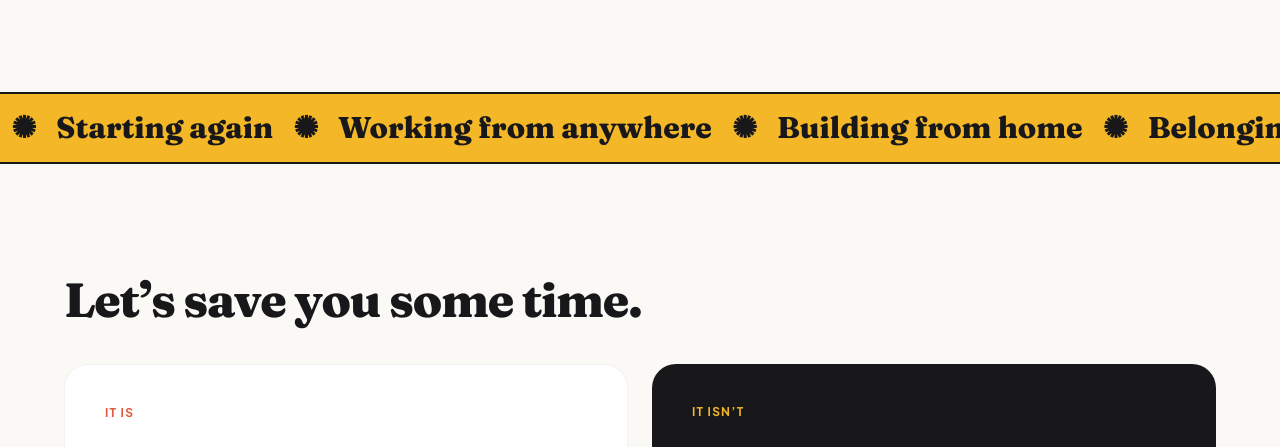
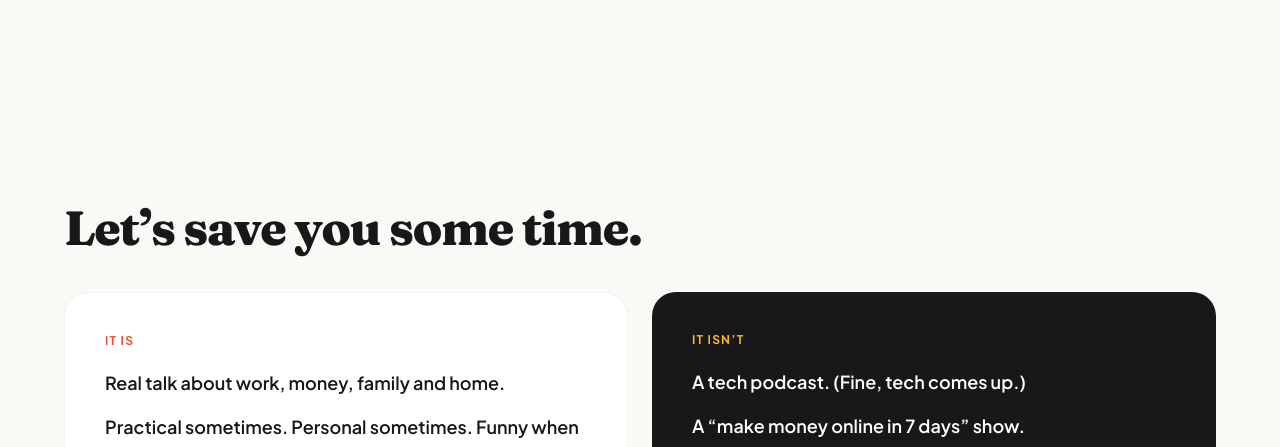
Before and after one commit to shyakaster/digital-hustle-africa, a website: page index.html in a window 1280 px wide. Shown: the part 653-1100 px from the top of the page. Drawn offline with nearby package versions, Linux system fonts and the light colour scheme.

Commit message:
feat: remove sliding topic ticker from home page
Co-Authored-By: Claude Sonnet 5.5 <noreply@anthropic.com>

```diff
--- a/assets/site.css
+++ b/assets/site.css
@@ -2,16 +2,6 @@
 .hl {
   background: linear-gradient(transparent 62%, #f3b728 62%, #f3b728 92%, transparent 92%);
   padding: 0 0.1em;
-}
-.marquee {
-  display: flex;
-  width: max-content;
-  animation: marquee 38s linear infinite;
-}
-@keyframes marquee {
-  to {
-    transform: translateX(-50%);
-  }
 }
 .card-lift {
   transition:
@@ -29,9 +19,6 @@ button:focus-visible {
   border-radius: 8px;
 }
 @media (prefers-reduced-motion: reduce) {
-  .marquee {
-    animation: none;
-  }
   .card-lift,
   .card-lift:hover {
     transition: none;
--- a/index.html
+++ b/index.html
@@ -165,25 +165,6 @@
             </div>
           </div>
         </div>
-      </section>
-
-      <!-- TOPIC TICKER -->
-      <section
-        class="bg-brand-yellow border-y-2 border-brand-charcoal overflow-hidden"
-        aria-label="Topics we talk about"
-      >
-        <div class="marquee py-4 font-display font-extrabold text-2xl md:text-3xl whitespace-nowrap" aria-hidden="true">
-          <span class="px-5">Leaving home</span><span>✺</span> <span class="px-5">Starting again</span><span>✺</span>
-          <span class="px-5">Working from anywhere</span><span>✺</span> <span class="px-5">Building from home</span
-          ><span>✺</span> <span class="px-5">Belonging</span><span>✺</span> <span class="px-5">Going back</span
-          ><span>✺</span> <span class="px-5">Leaving home</span><span>✺</span> <span class="px-5">Starting again</span
-          ><span>✺</span> <span class="px-5">Working from anywhere</span><span>✺</span>
-          <span class="px-5">Building from home</span><span>✺</span> <span class="px-5">Belonging</span><span>✺</span>
-          <span class="px-5">Going back</span><span>✺</span>
-        </div>
-        <p class="sr-only">
-          Leaving home, starting again, working from anywhere, building from home, belonging, going back.
-        </p>
       </section>
 
       <!-- IS / ISN'T -->
```
